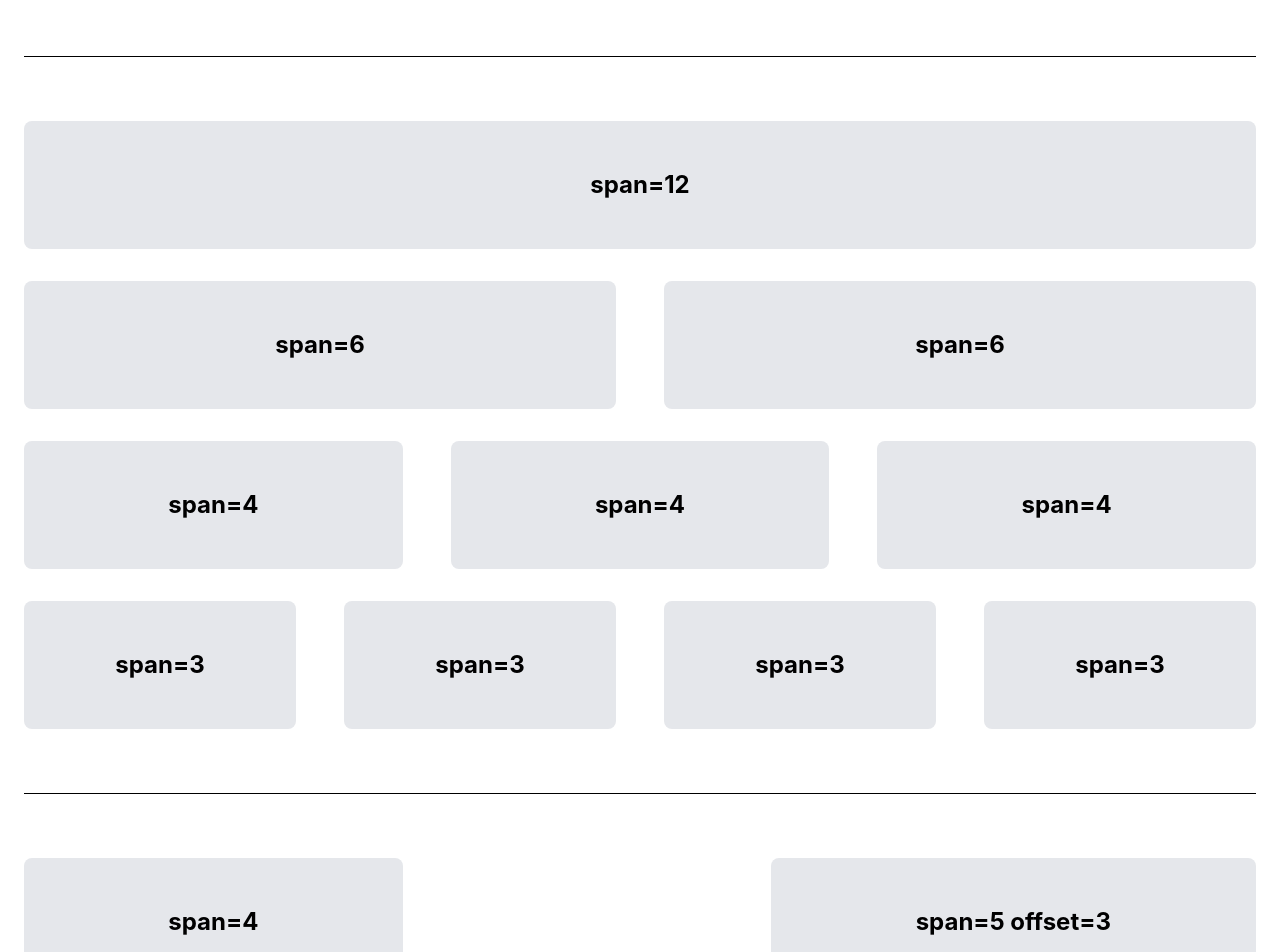
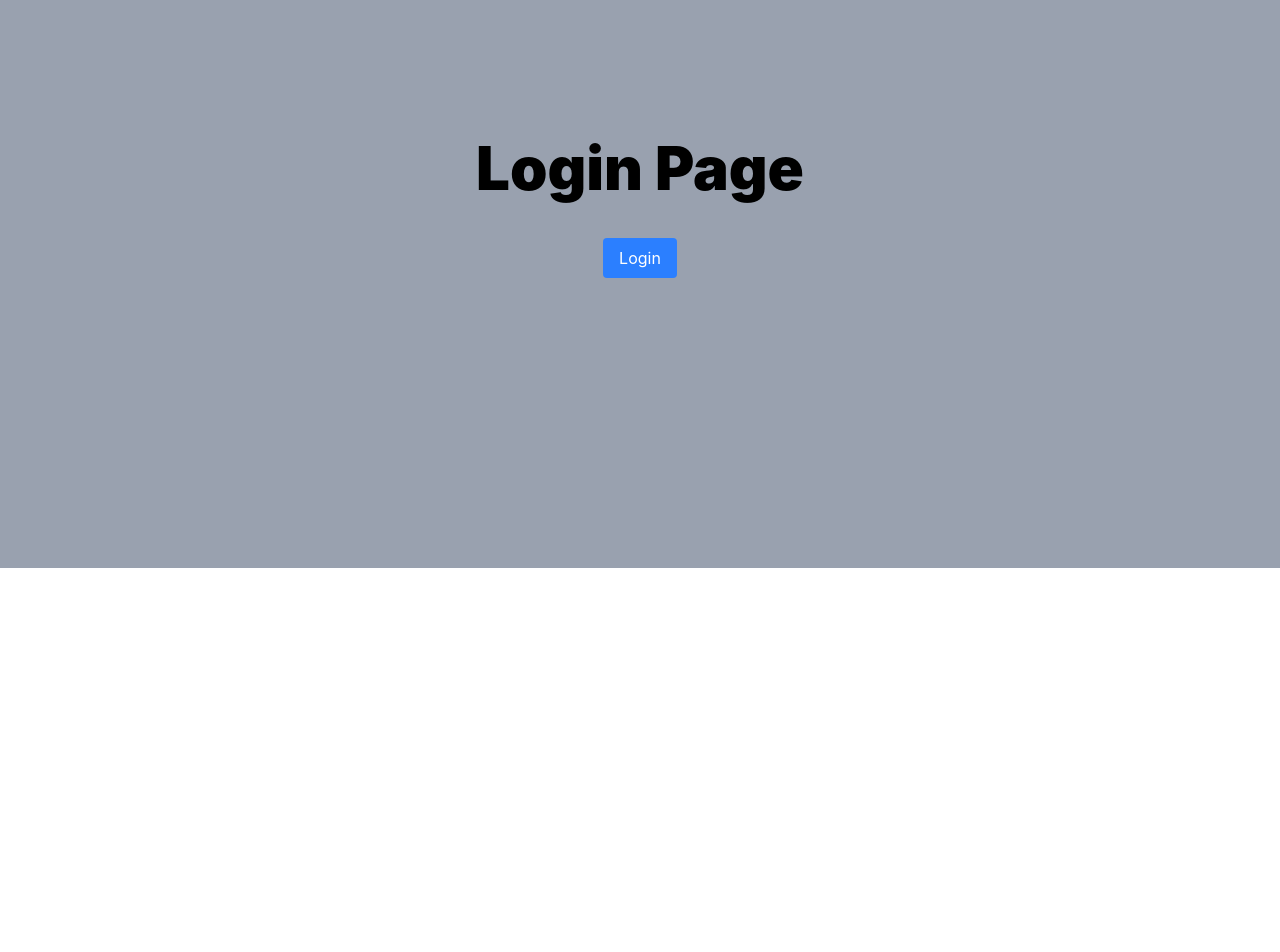
Before and after one commit to markojokic27/asset-booking-management, a React (Vite) app in the folder frontend/: page /login in a window 1280 px wide. Shown: the part 280-1232 px from the top of the page. After the commit the page ends 848 px from the top, so only its background shows below. Built offline with nearby package versions, Linux system fonts and the light colour scheme.

Commit message:
add React Router

```diff
--- a/frontend/package.json
+++ b/frontend/package.json
@@ -13,6 +13,8 @@
     "i18next": "^25.10.9",
     "react": "^19.2.4",
     "react-dom": "^19.2.4",
+    "react-router": "^7.13.2",
+    "react-router-dom": "^7.13.2",
     "react-i18next": "^16.6.6",
     "tailwind-merge": "^3.5.0"
   },
--- a/frontend/src/app/App.tsx
+++ b/frontend/src/app/App.tsx
@@ -1,101 +1,16 @@
-import { Layout, LayoutRow, LayoutColumn } from '../components/layout/Layout';
-function App() {
-  const arr = Array.from({ length: 12 }, (_, i) => i);
-  const boxClass =
-    'mb-8 flex h-32 items-center justify-center rounded-lg bg-gray-200 text-2xl font-bold';
+import { Outlet, Link } from 'react-router-dom';
+
+export default function App() {
   return (
     <>
-      <Layout className="bg-yellow-300">
-        <LayoutRow>
-          <LayoutColumn>
-            <h1 className="my-8 text-center text-5xl font-bold">
-              Asset manager
-            </h1>
-          </LayoutColumn>
-        </LayoutRow>
-      </Layout>
-      <Layout>
-        <LayoutRow className="mt-8">
-          {arr.map((i) => (
-            <LayoutColumn key={i} span={1}>
-              <div className={boxClass}>{i + 1}</div>
-            </LayoutColumn>
-          ))}
-        </LayoutRow>
-        <LayoutRow>
-          <LayoutColumn span={12}>
-            <hr className="mt-8 mb-16" />
+      <nav className="fixed top-0 z-10 flex w-full gap-4 bg-gray-800 p-4 text-white">
+        <Link to="/">Home</Link>
+        <Link to="/manager">Manager</Link>
+      </nav>
 
-            <div className={boxClass}>span=12</div>
-          </LayoutColumn>
-          <LayoutColumn span={6}>
-            <div className={boxClass}>span=6</div>
-          </LayoutColumn>
-          <LayoutColumn span={6}>
-            <div className={boxClass}>span=6</div>
-          </LayoutColumn>
-          <LayoutColumn span={4}>
-            <div className={boxClass}>span=4</div>
-          </LayoutColumn>
-          <LayoutColumn span={4}>
-            <div className={boxClass}>span=4</div>
-          </LayoutColumn>
-          <LayoutColumn span={4}>
-            <div className={boxClass}>span=4</div>
-          </LayoutColumn>
-          <LayoutColumn span={3}>
-            <div className={boxClass}>span=3</div>
-          </LayoutColumn>
-          <LayoutColumn span={3}>
-            <div className={boxClass}>span=3</div>
-          </LayoutColumn>
-          <LayoutColumn span={3}>
-            <div className={boxClass}>span=3</div>
-          </LayoutColumn>
-          <LayoutColumn span={3}>
-            <div className={boxClass}>span=3</div>
-          </LayoutColumn>
-        </LayoutRow>
-        <LayoutRow>
-          <LayoutColumn>
-            <hr className="mt-8 mb-16" />
-          </LayoutColumn>
-          <LayoutColumn span={4}>
-            <div className={boxClass}>span=4</div>
-          </LayoutColumn>
-          <LayoutColumn offset={3} span={5}>
-            <div className={boxClass}>span=5 offset=3</div>
-          </LayoutColumn>
-          <LayoutColumn span={2}>
-            <div className={boxClass}>span=2</div>
-          </LayoutColumn>
-          <LayoutColumn span={2}>
-            <div className={boxClass}>span=2</div>
-          </LayoutColumn>
-          <LayoutColumn offset={2} span={6}>
-            <div className={boxClass}>span=6 offset=2</div>
-          </LayoutColumn>
-        </LayoutRow>
-        <LayoutRow>
-          <LayoutColumn>
-            <hr className="mt-8 mb-16" />
-          </LayoutColumn>
-          <LayoutColumn smSpan={12} mdSpan={6} lgSpan={4} xlSpan={3}>
-            <div className={boxClass}>Responsive column</div>
-          </LayoutColumn>
-          <LayoutColumn smSpan={12} mdSpan={6} lgSpan={4} xlSpan={3}>
-            <div className={boxClass}>Responsive column</div>
-          </LayoutColumn>
-          <LayoutColumn smSpan={12} mdSpan={6} lgSpan={4} xlSpan={3}>
-            <div className={boxClass}>Responsive column</div>
-          </LayoutColumn>
-          <LayoutColumn smSpan={12} mdSpan={6} lgSpan={4} xlSpan={3}>
-            <div className={boxClass}>Responsive column</div>
-          </LayoutColumn>
-        </LayoutRow>
-      </Layout>
+      <main className="h-full bg-gray-400 pt-12">
+        <Outlet />
+      </main>
     </>
   );
 }
-
-export default App;
--- a/frontend/src/app/main.tsx
+++ b/frontend/src/app/main.tsx
@@ -1,11 +1,13 @@
-import { StrictMode } from 'react'
-import { createRoot } from 'react-dom/client'
+import { StrictMode } from 'react';
+import { createRoot } from 'react-dom/client';
+import { RouterProvider } from 'react-router/dom';
+import { router } from './router';
+import '../styles/index.css';
 import '../config/i18n.ts'
-import App from './App.tsx'
-import '../styles/index.css'
+
 
 createRoot(document.getElementById('root')!).render(
   <StrictMode>
-    <App />
-  </StrictMode>,
-)
+    <RouterProvider router={router} />
+  </StrictMode>
+);
--- /dev/null
+++ b/frontend/src/app/router.tsx
@@ -0,0 +1,54 @@
+import { createBrowserRouter, redirect } from 'react-router-dom';
+import App from './App';
+
+import Home from '../pages/Home';
+import Login from '../pages/Login';
+import Manager from '../pages/Manager';
+import NotFound from '../pages/NotFound';
+
+/*  auth loader - in  app, we will check auth status by making an API call to the backend
+async function requireAuth() {
+  const res = await fetch('http://localhost:8080/api/me', {
+    credentials: 'include',
+  });
+  if (res.status === 401) {
+    throw redirect('/login');
+  }
+  return null;
+} */
+
+// For now, we will check auth status by looking for a cookie
+async function requireAuth() {
+  const isAuth = document.cookie.includes('auth=true');
+  if (!isAuth) {
+    throw redirect('/login');
+  }
+  return null;
+}
+
+export const router = createBrowserRouter([
+  {
+    path: '/',
+    element: <App />,
+    children: [
+      {
+        index: true,
+        element: <Home />,
+        loader: requireAuth,
+      },
+      {
+        path: 'manager',
+        element: <Manager />,
+        loader: requireAuth,
+      },
+      {
+        path: '/login',
+        element: <Login />,
+      },
+      {
+        path: '*',
+        element: <NotFound />,
+      },
+    ],
+  },
+]);
--- /dev/null
+++ b/frontend/src/pages/Home.tsx
@@ -0,0 +1,57 @@
+import { Layout, LayoutRow, LayoutColumn } from '../components/layout/Layout';
+import { useNavigate } from 'react-router-dom';
+
+export default function Home() {
+  const navigate = useNavigate();
+  const arr = Array.from({ length: 12 }, (_, i) => i);
+  const boxClass =
+    'mb-8 flex h-32 items-center justify-center rounded-lg bg-gray-200 text-2xl font-bold';
+
+  const handleLogout = () => {
+    document.cookie = 'auth=; Max-Age=0; path=/';
+    navigate('/login');
+  };
+
+  return (
+    <>
+      <Layout>
+        <LayoutRow>
+          <LayoutColumn className="flex flex-col items-center justify-center">
+            <h1 className="my-8 text-center text-5xl font-bold">
+              Asset manager
+            </h1>
+            <button
+              onClick={handleLogout}
+              className="rounded bg-red-500 px-4 py-2 text-white"
+            >
+              Logout
+            </button>
+          </LayoutColumn>
+        </LayoutRow>
+      </Layout>
+      <Layout>
+        <LayoutRow className="mt-8">
+          {arr.map((i) => (
+            <LayoutColumn key={i} span={1}>
+              <div className={boxClass}>{i + 1}</div>
+            </LayoutColumn>
+          ))}
+        </LayoutRow>
+        <LayoutRow>
+          <LayoutColumn smSpan={12} mdSpan={6} lgSpan={4} xlSpan={3}>
+            <div className={boxClass}>Responsive column</div>
+          </LayoutColumn>
+          <LayoutColumn smSpan={12} mdSpan={6} lgSpan={4} xlSpan={3}>
+            <div className={boxClass}>Responsive column</div>
+          </LayoutColumn>
+          <LayoutColumn smSpan={12} mdSpan={6} lgSpan={4} xlSpan={3}>
+            <div className={boxClass}>Responsive column</div>
+          </LayoutColumn>
+          <LayoutColumn smSpan={12} mdSpan={6} lgSpan={4} xlSpan={3}>
+            <div className={boxClass}>Responsive column</div>
+          </LayoutColumn>
+        </LayoutRow>
+      </Layout>
+    </>
+  );
+}
--- /dev/null
+++ b/frontend/src/pages/Login.tsx
@@ -0,0 +1,39 @@
+import { useNavigate } from 'react-router-dom';
+import { Layout, LayoutRow, LayoutColumn } from '../components/layout/Layout';
+
+export default function Login() {
+  const navigate = useNavigate();
+
+  /*   const handleLogin = async () => {
+    await fetch('http://localhost:8080/api/login', {
+      method: 'POST',
+      credentials: 'include',
+    });
+
+    navigate('/');
+  };
+ */
+
+  const handleLogin = () => {
+    document.cookie = 'auth=true; path=/';
+    navigate('/');
+  };
+
+  return (
+    <Layout>
+      <LayoutRow>
+        <LayoutColumn className="flex h-screen flex-col items-center justify-center">
+          <h1 className="mt-20 mb-10 text-center text-6xl font-black">
+            Login Page
+          </h1>
+          <button
+            onClick={handleLogin}
+            className="rounded bg-blue-500 px-4 py-2 text-white"
+          >
+            Login
+          </button>
+        </LayoutColumn>
+      </LayoutRow>
+    </Layout>
+  );
+}
--- /dev/null
+++ b/frontend/src/pages/Manager.tsx
@@ -0,0 +1,24 @@
+import { useNavigate } from 'react-router-dom';
+import { Layout, LayoutRow, LayoutColumn } from '../components/layout/Layout';
+
+export default function NotFound() {
+  const navigate = useNavigate();
+
+  return (
+    <Layout>
+      <LayoutRow>
+        <LayoutColumn className="flex h-screen flex-col items-center justify-center">
+          <h1 className="mt-20 mb-10 text-center text-6xl font-black">
+            Manager Page
+          </h1>
+          <button
+            onClick={() => navigate('/')}
+            className="rounded bg-blue-500 px-4 py-2 text-white"
+          >
+            Go to Home
+          </button>
+        </LayoutColumn>
+      </LayoutRow>
+    </Layout>
+  );
+}
--- /dev/null
+++ b/frontend/src/pages/NotFound.tsx
@@ -0,0 +1,24 @@
+import { useNavigate } from 'react-router-dom';
+import { Layout, LayoutRow, LayoutColumn } from '../components/layout/Layout';
+
+export default function NotFound() {
+  const navigate = useNavigate();
+
+  return (
+    <Layout>
+      <LayoutRow>
+        <LayoutColumn className="flex h-screen flex-col items-center justify-center">
+          <h1 className="mt-20 mb-10 text-center text-6xl font-black">
+            404 - Not Found
+          </h1>
+          <button
+            onClick={() => navigate('/')}
+            className="rounded bg-blue-500 px-4 py-2 text-white"
+          >
+            Go to Home
+          </button>
+        </LayoutColumn>
+      </LayoutRow>
+    </Layout>
+  );
+}
```
Also changed, not shown: frontend/src/pages/HomePage.tsx (added), frontend/src/pages/LoginPage.tsx (added), frontend/src/pages/ManagerPage.tsx (added), frontend/src/pages/NotFoundpage.tsx (added), 1 other file (tests, documents, lock files or other folders).
